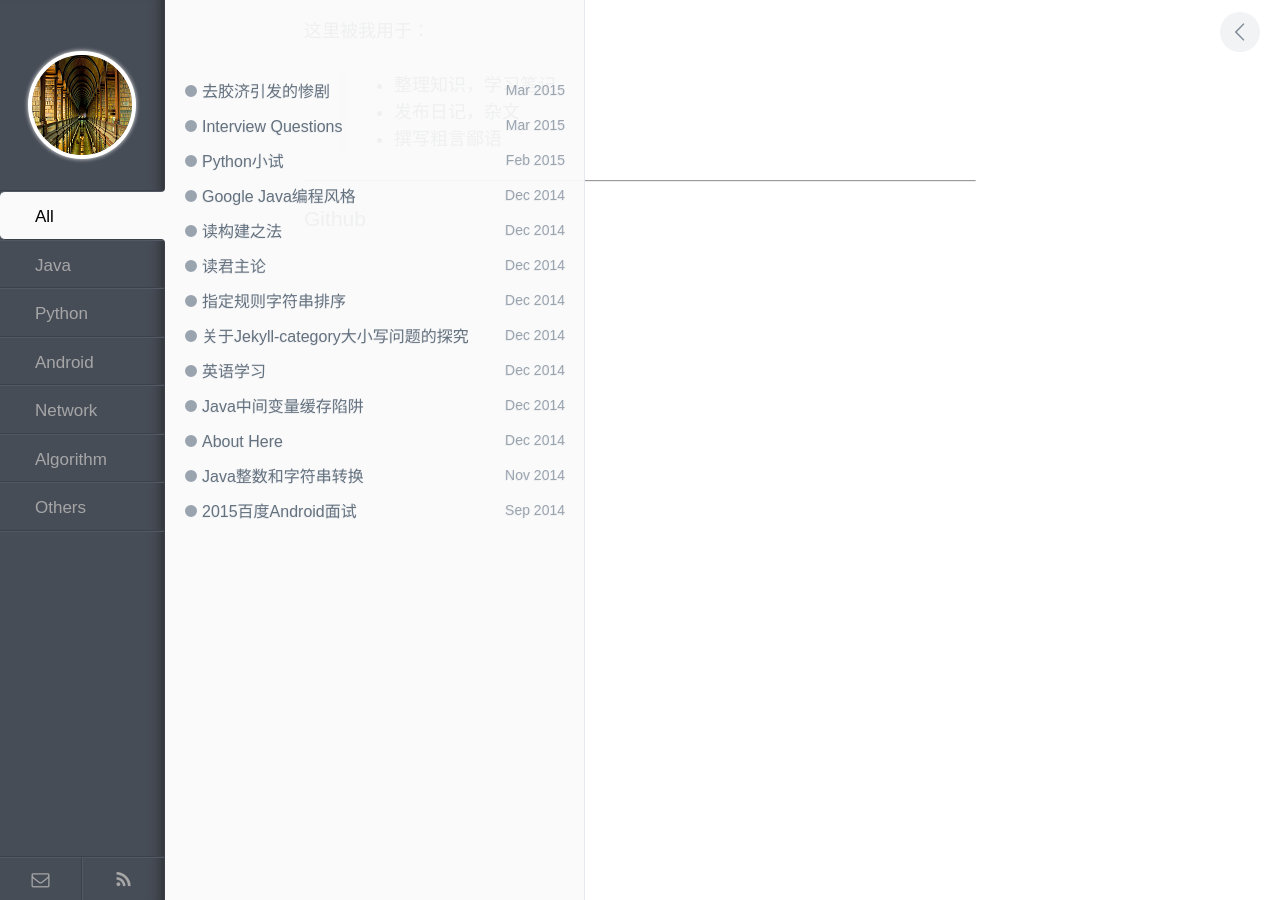
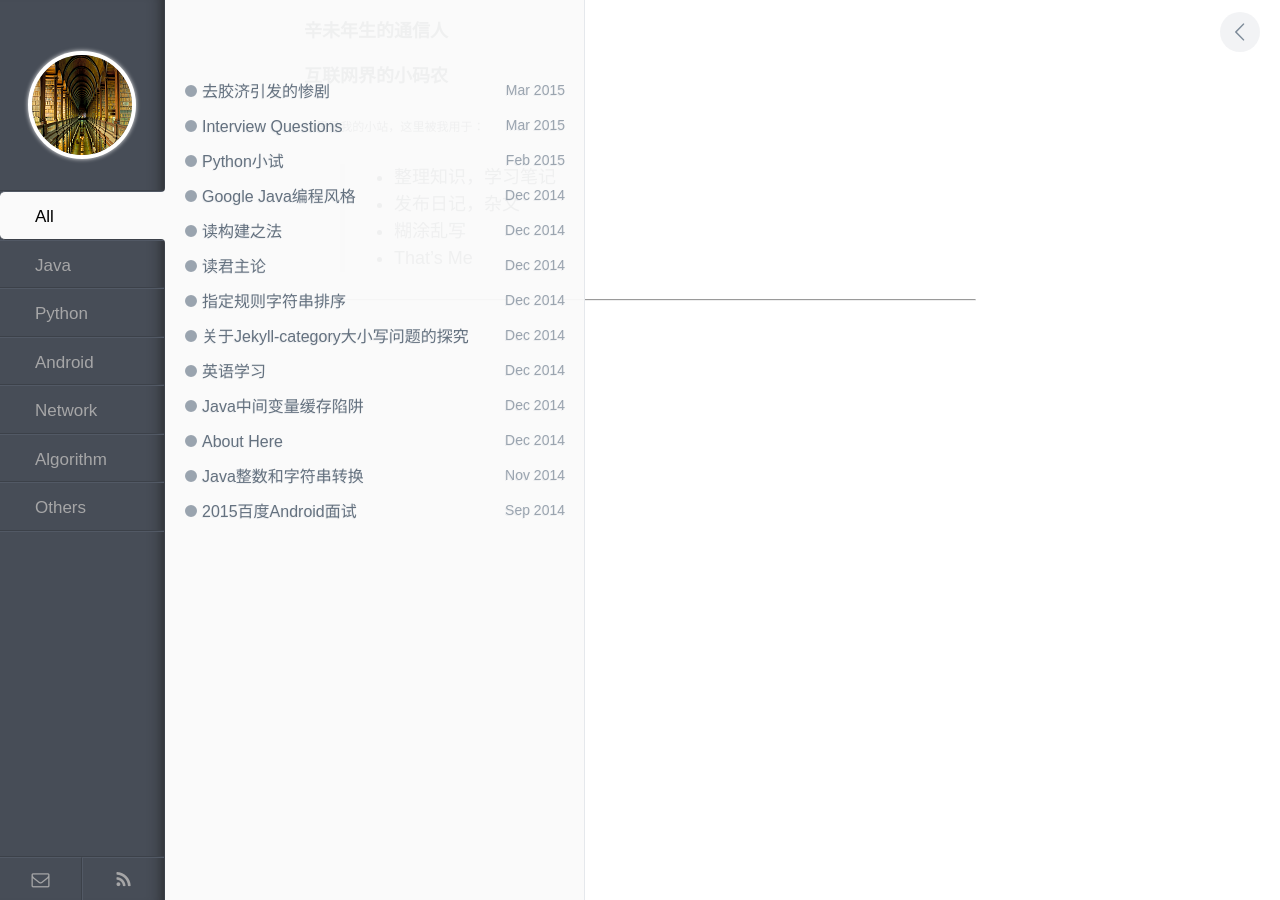
Before and after one commit to enlipan/enlipan.github.io, a Jekyll site: the page built from index.md, in a window 1280 px wide. Built offline with Jekyll 4.4.1, drawn with Linux system fonts in a browser that asks for light colours.

Commit message:
update index

```diff
--- a/index.md
+++ b/index.md
@@ -3,17 +3,18 @@
 title: 首页
 ---
 
+**辛未年生的通信人**
 
+**互联网界的小码农**
 
-这里被我用于：
+######这里是我的小站，这里被我用于：
 
 > * 整理知识，学习笔记
 > * 发布日记，杂文
-> * 撰写粗言鄙语
+> * 糊涂乱写
+> * That's Me
 
 
 ------
 
-### [Github](https://github.com/itlipan/itlipan.github.com)
-
- <!-- end #post__content -->
+###### [Github](https://github.com/itlipan/itlipan.github.com)
```
